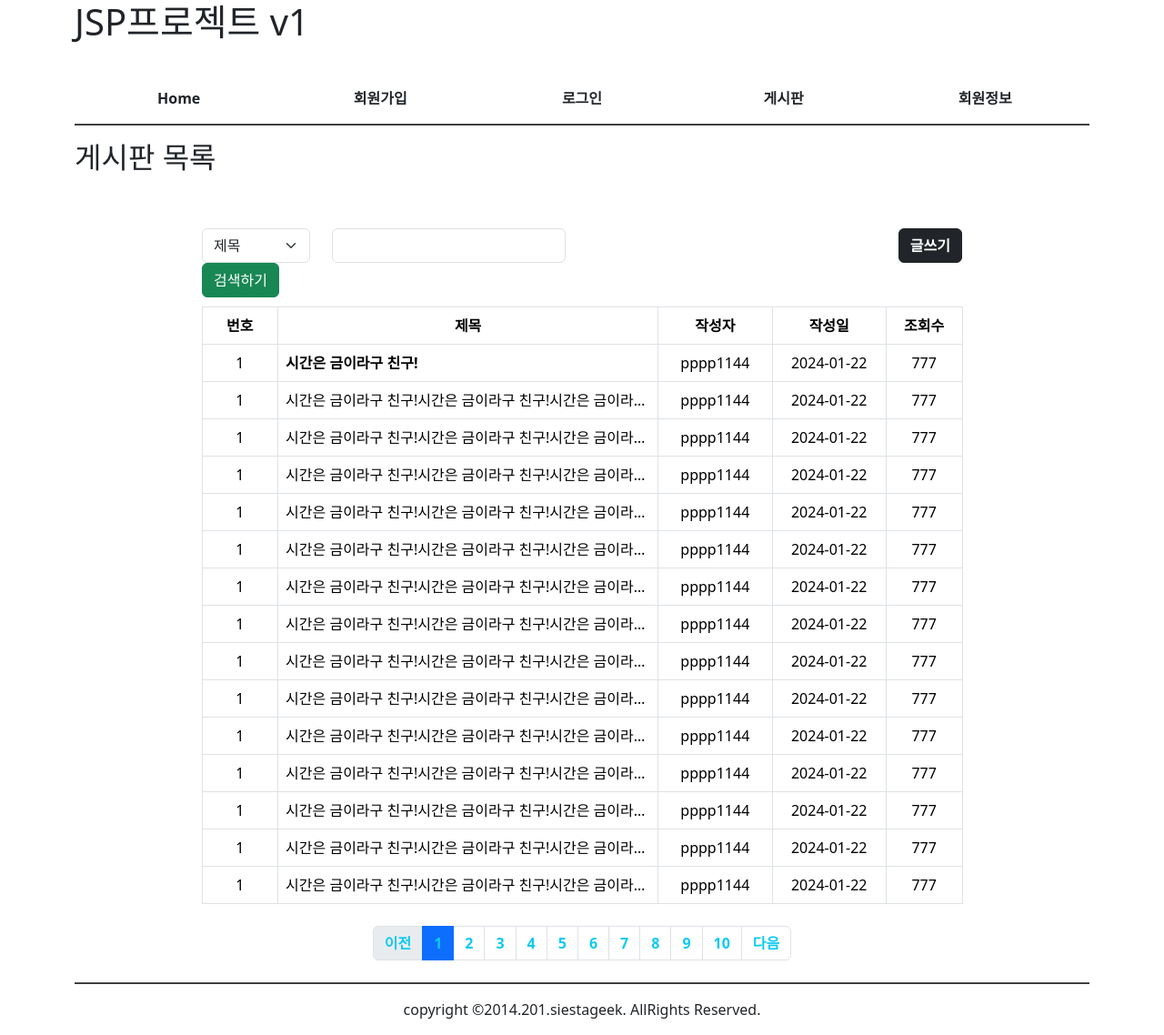
After one commit to manuma159159/FastAPIproject, a FastAPI app: page /board/list in a window 1280 px wide. The commit adds this page. Shown: the whole page at 91% size. Run offline with FastAPI, Linux system fonts and the light colour scheme; parts of the project's set-up code (start-up, migrations or seed data) failed here and were passed over.

Commit message:
게시판 -프론트엔드-

```diff
--- /dev/null
+++ b/views/templates/board/list.html
@@ -0,0 +1,92 @@
+{% extends 'base.html' %}
+{% block style %}
+<style>
+    table{table-layout: fixed; border-top-color: white!important;}
+    th,td{text-align: center;}
+
+    /*검색, 글쓰기 버튼이 있는 행*/
+    tr:first-child td {border:none; padding:10px 0}
+    tr:first-child td:last-child {text-align: right}
+
+
+    /*제목열에 대한 스타일 지정*/
+    td:nth-child(2){text-align: left;white-space: nowrap;
+        overflow: hidden; text-overflow: ellipsis}
+
+    /*페이지네이션 스타일*/
+    .pagination a:link { color:#0dcaf0 }
+
+
+</style>
+{% endblock %}
+{% block main %}
+
+<main>
+    <h2>게시판 목록</h2>
+    <table class="table table-bordered w-75 container mt-5">
+
+        <colgroup>
+            <col style="width: 10%">
+            <col style="">
+            <col style="width: 15%">
+            <col style="width: 15%">
+            <col style="width: 10%">
+        </colgroup>
+        <tr>
+            <td colspan="2" class="searchbox">
+                <div class="row">
+                    <div class="col-auto"><select class="form-select"><option>제목</option><option>본문</option>
+                        <option>작성자</option><option>제목+본문</option>
+                        <option>댓글내용</option></select></div>
+
+                    <div class="col-auto">
+                        <input type="text" name="search" id="search" class="form-control"></div>
+
+                    <div class="col-auto">
+                        <button type="button" class="btn btn-success">검색하기</button></div>
+                </div>
+            </td>
+
+            <td colspan="3"><a href="write" class="btn btn-dark text text-white">글쓰기</a></td>
+
+        </tr>
+        <tr><th>번호</th><th>제목</th><th>작성자</th><th>작성일</th><th>조회수</th></tr>
+        <tr><td>1</td><td><a href="view">시간은 금이라구 친구!</a></td>
+            <td>pppp1144</td>
+            <td>2024-01-22</td>
+            <td>777</td></tr>
+        <tr><td>1</td><td>시간은 금이라구 친구!시간은 금이라구 친구!시간은 금이라구 친구!시간은 금이라구 친구!시간은 금이라구 친구!시간은 금이라구 친구!시간은 금이라구 친구!</td><td>pppp1144</td><td>2024-01-22</td><td>777</td></tr>
+        <tr><td>1</td><td>시간은 금이라구 친구!시간은 금이라구 친구!시간은 금이라구 친구!시간은 금이라구 친구!</td><td>pppp1144</td><td>2024-01-22</td><td>777</td></tr>
+        <tr><td>1</td><td>시간은 금이라구 친구!시간은 금이라구 친구!시간은 금이라구 친구!시간은 금이라구 친구!</td><td>pppp1144</td><td>2024-01-22</td><td>777</td></tr>
+        <tr><td>1</td><td>시간은 금이라구 친구!시간은 금이라구 친구!시간은 금이라구 친구!시간은 금이라구 친구!</td><td>pppp1144</td><td>2024-01-22</td><td>777</td></tr>
+        <tr><td>1</td><td>시간은 금이라구 친구!시간은 금이라구 친구!시간은 금이라구 친구!시간은 금이라구 친구!</td><td>pppp1144</td><td>2024-01-22</td><td>777</td></tr>
+        <tr><td>1</td><td>시간은 금이라구 친구!시간은 금이라구 친구!시간은 금이라구 친구!시간은 금이라구 친구!</td><td>pppp1144</td><td>2024-01-22</td><td>777</td></tr>
+        <tr><td>1</td><td>시간은 금이라구 친구!시간은 금이라구 친구!시간은 금이라구 친구!시간은 금이라구 친구!</td><td>pppp1144</td><td>2024-01-22</td><td>777</td></tr>
+        <tr><td>1</td><td>시간은 금이라구 친구!시간은 금이라구 친구!시간은 금이라구 친구!시간은 금이라구 친구!</td><td>pppp1144</td><td>2024-01-22</td><td>777</td></tr>
+        <tr><td>1</td><td>시간은 금이라구 친구!시간은 금이라구 친구!시간은 금이라구 친구!시간은 금이라구 친구!</td><td>pppp1144</td><td>2024-01-22</td><td>777</td></tr>
+        <tr><td>1</td><td>시간은 금이라구 친구!시간은 금이라구 친구!시간은 금이라구 친구!시간은 금이라구 친구!</td><td>pppp1144</td><td>2024-01-22</td><td>777</td></tr>
+        <tr><td>1</td><td>시간은 금이라구 친구!시간은 금이라구 친구!시간은 금이라구 친구!시간은 금이라구 친구!</td><td>pppp1144</td><td>2024-01-22</td><td>777</td></tr>
+        <tr><td>1</td><td>시간은 금이라구 친구!시간은 금이라구 친구!시간은 금이라구 친구!시간은 금이라구 친구!</td><td>pppp1144</td><td>2024-01-22</td><td>777</td></tr>
+        <tr><td>1</td><td>시간은 금이라구 친구!시간은 금이라구 친구!시간은 금이라구 친구!시간은 금이라구 친구!</td><td>pppp1144</td><td>2024-01-22</td><td>777</td></tr>
+        <tr><td>1</td><td>시간은 금이라구 친구!시간은 금이라구 친구!시간은 금이라구 친구!시간은 금이라구 친구!</td><td>pppp1144</td><td>2024-01-22</td><td>777</td></tr>
+    </table>
+
+    <ul class="pagination justify-content-center m-4">
+        <li class="page-item disabled"><a class="page-link" href="#">이전</a></li>
+        <li class="page-item active"><a class="page-link" href="#">1</a></li>
+        <li class="page-item"><a class="page-link" href="#">2</a></li>
+        <li class="page-item"><a class="page-link" href="#">3</a></li>
+        <li class="page-item"><a class="page-link" href="#">4</a></li>
+        <li class="page-item"><a class="page-link" href="#">5</a></li>
+        <li class="page-item"><a class="page-link" href="#">6</a></li>
+        <li class="page-item"><a class="page-link" href="#">7</a></li>
+        <li class="page-item"><a class="page-link" href="#">8</a></li>
+        <li class="page-item"><a class="page-link" href="#">9</a></li>
+        <li class="page-item"><a class="page-link" href="#">10</a></li>
+        <li class="page-item"><a class="page-link" href="#">다음</a></li>
+
+    </ul>
+
+</main>
+
+{% endblock %}
--- a/views/templates/include/header.html
+++ b/views/templates/include/header.html
@@ -11,9 +11,9 @@
         <li class="col-2">
             <a href="/login" class="text-decoration-none text-dark">로그인</a></li>
         <li class="col-2">
-            <a href="#" class="text-decoration-none text-dark">게시판</a></li>
+            <a href="/board/list" class="text-decoration-none text-dark">게시판</a></li>
         <li class="col-2">
-            <a href="myinfo" class="text-decoration-none text-dark">회원정보</a></li>
+            <a href="/myinfo" class="text-decoration-none text-dark">회원정보</a></li>
     </ul>
 
 <hr class="border border-black border-1 opacity-75">
```
Also changed, not shown: app/routes/board.py (+18 -9 lines), views/templates/board/view.html (added, +56 -0 lines), views/templates/board/write.html (added, +56 -0 lines).
